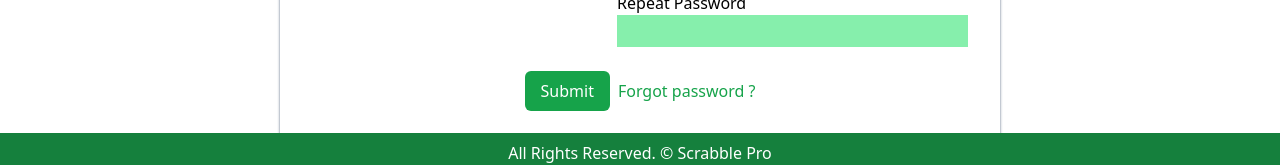
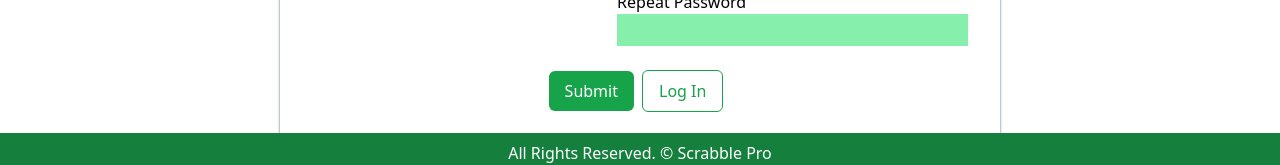
Before and after one commit to Topher254/scrabble, a React (Vite) app: page /signout in a window 1280 px wide. Shown: the part 627-792 px from the top of the page. Built offline with nearby package versions, Linux system fonts and the light colour scheme.

Commit message:
login button

```diff
--- a/src/Pages/SignUp.jsx
+++ b/src/Pages/SignUp.jsx
@@ -174,7 +174,15 @@ const SignUp = () => {
           >
             Submit
           </button>
-          <a href="#" className='text-green-600'>Forgot password ?</a>
+          <button
+            type="submit"
+            id="submit-button"
+            onClick={handleSubmit}
+            className='text-green-600 bg-white border border-green-600 py-2 px-4 rounded-md mr-2'
+          >
+            Log In
+          </button>
+
         </div>
         {message && <div className='mt-4 text-red-600'>{message}</div>}
       </div>
```
